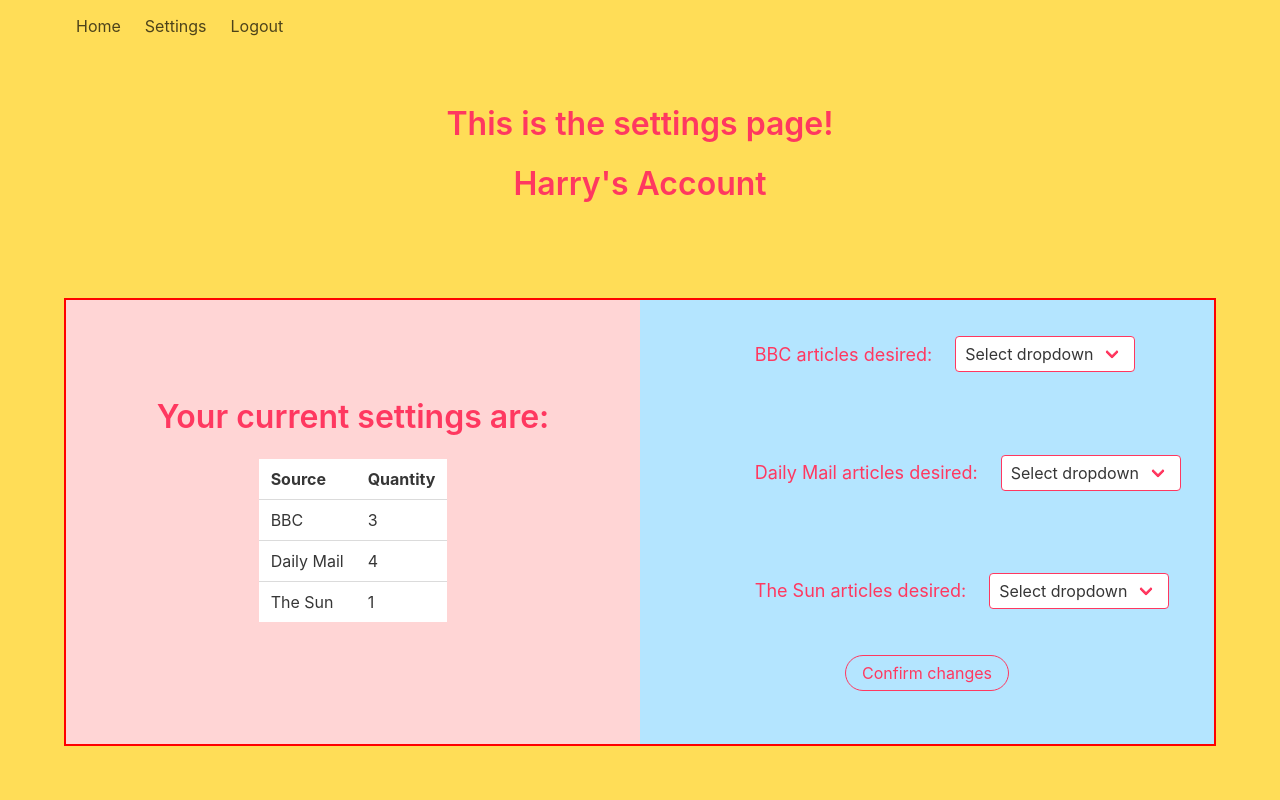
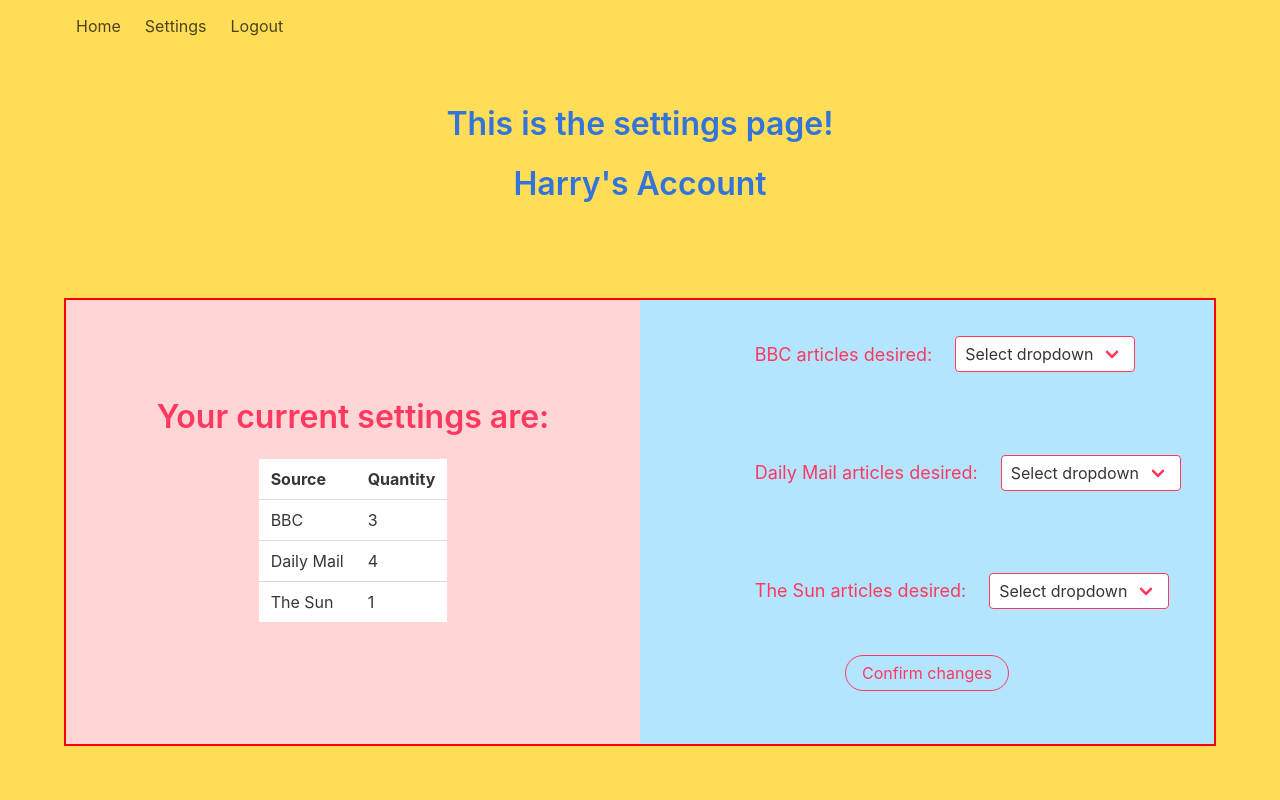
Before and after one commit to bcht201/NewsScraper, a Flask app: page /settings in a window 1280 px wide. Run offline with Flask 2, Linux system fonts and the light colour scheme; a user stored in the database is signed in; data comes from the database, SQL or seed files in the repository; both versions use the stored data as it was after the commit.

Commit message:
more styling and implement update message when change settings

```diff
--- a/application/routes.py
+++ b/application/routes.py
@@ -95,4 +95,5 @@
     DM = request.form.get("DM")
     TS = request.form.get("TS")
     database.db_update_settings(BBC, DM, TS, current_user.id)
-    return render_template('profile.html', recents=recents, updated=1)
+    current_settings = database.get_current_settings(current_user.id)
+    return render_template('settings.html', current_settings=current_settings[0], updated=1)
--- a/application/templates/settings.html
+++ b/application/templates/settings.html
@@ -3,10 +3,13 @@
 {% block body %}
 <div class="master">
     <div>
-    <h1 class="title has-text-danger">This is the settings page!</h1>
-    <h1 class="title has-text-danger">{{current_user.name}}'s Account</h1>
+        <h1 class="title has-text-link">This is the settings page!</h1>
+        <h1 class="title has-text-link">{{current_user.name}}'s Account</h1>
         <br>
         <br>
+        {% if updated %}
+        <h1 class="title is-1 has-text-danger">Well done, your settings have been updated!</h1>
+        {% endif %}
         <br>
     </div>
     <div class="settings">
```
Also changed, not shown: application/static/styling/main.css (line endings or trailing spaces), application/test.db. Lines whose indentation alone changed are shown as unchanged.
